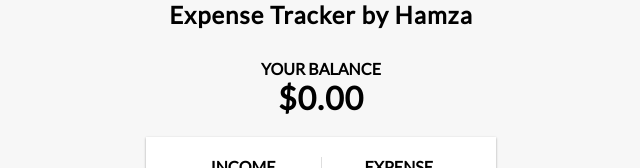
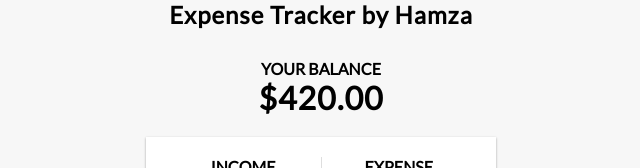
Before and after one commit to HamzaAhmedSheikh/project-1-react-expense-tracker, a React (Create React App) app: page / in a window 1280 px wide. Shown: the top 168 px of the page, without its empty margins (319-959 px from the left). Built offline with nearby package versions, Linux system fonts and the light colour scheme.

Commit message:
Update Balance.js

```diff
--- a/src/components/Balance.js
+++ b/src/components/Balance.js
@@ -1,10 +1,19 @@
-import React from 'react'
+import React, { useContext } from 'react'
+
+import { GlobalContext } from '../context/GlobalState'
 
 export const Balance = () => {
+
+  const { transactions } = useContext(GlobalContext)
+
+  const amounts = transactions.map(transaction => transaction.amount)
+
+  const total = amounts.reduce((acc, item) => (acc += item), 0).toFixed(2)
+
     return (
         <div>
           <h4> Your Balance </h4>
-          <h1 id="balance"> $0.00 </h1>
+          <h1 id="balance"> ${total} </h1>
         </div>
     )
 }
```
